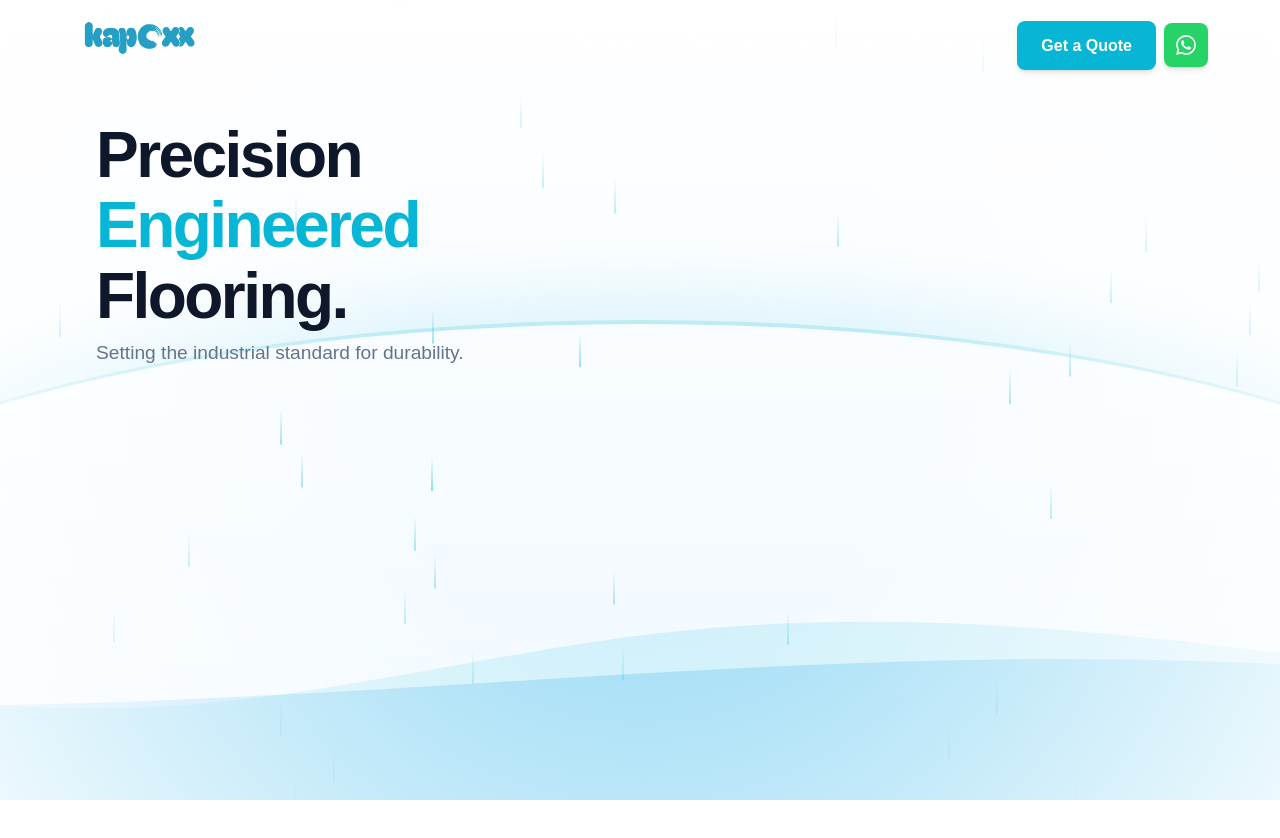
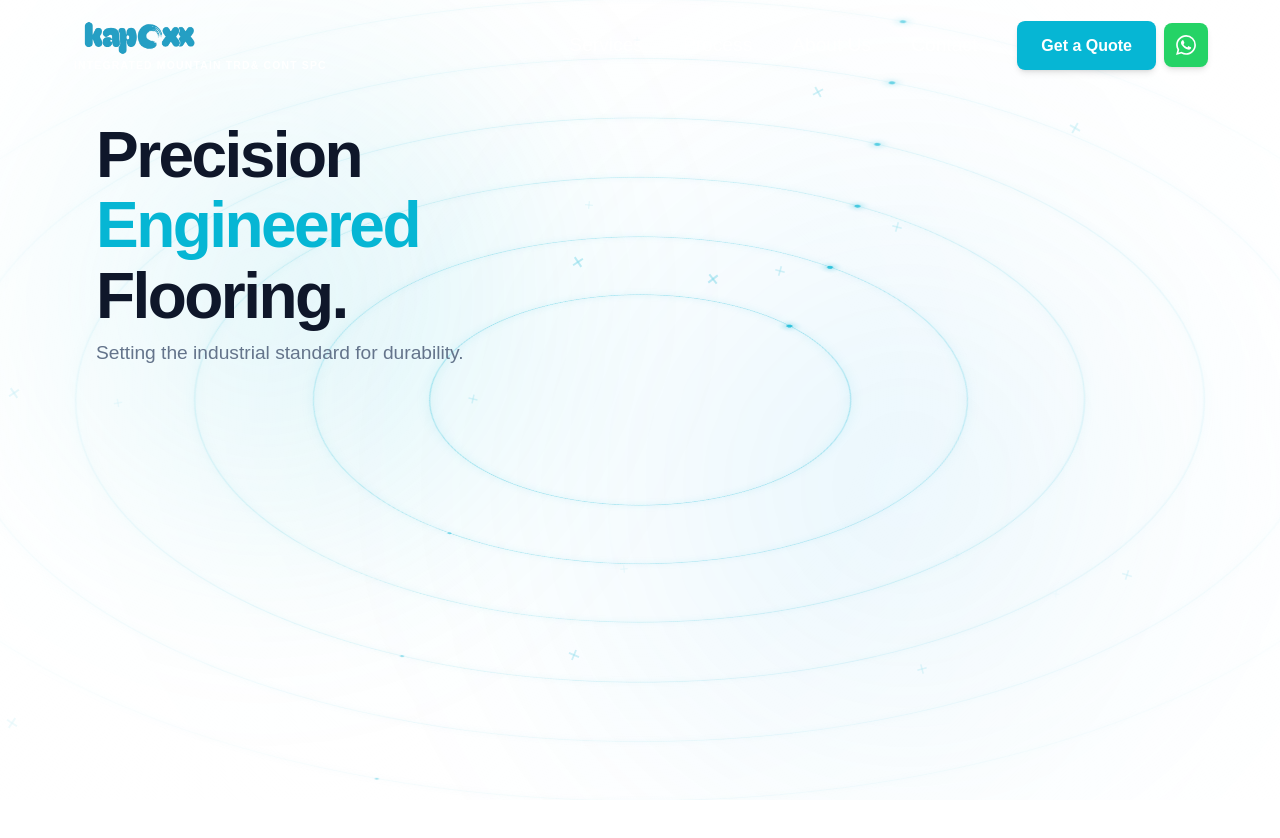
Before and after one commit to NIZAMMAC/kapoxx, a React (Vite) app: page / in a window 1280 px wide. Shown: the top 838 px of the page. Built offline with nearby package versions, Linux system fonts and the light colour scheme.

Commit message:
Update animation to Precision Engineering and Blueprint structural theme

```diff
--- a/src/components/AnimatedHeroBackground.jsx
+++ b/src/components/AnimatedHeroBackground.jsx
@@ -1,94 +1,143 @@
 import { motion } from 'framer-motion';
 
 export default function AnimatedHeroBackground() {
-    // Generate raindrops
-    const drops = Array.from({ length: 45 });
-
     return (
         <div style={{ position: 'absolute', top: 0, left: 0, width: '100%', height: '100%', overflow: 'hidden', zIndex: 0, backgroundColor: '#ffffff' }}>
 
-            {/* Soft background gradient */}
+            {/* Animated Epoxy Liquid Gradients (using blurred glowing orbs on white background) */}
+            <motion.div
+                animate={{
+                    scale: [1, 1.2, 1],
+                    x: ['0%', '5%', '-5%', '0%'],
+                    y: ['0%', '-5%', '5%', '0%'],
+                }}
+                transition={{ duration: 15, repeat: Infinity, ease: "linear" }}
+                style={{
+                    position: 'absolute',
+                    top: '-10%',
+                    left: '-10%',
+                    width: '60vw',
+                    height: '60vw',
+                    background: 'radial-gradient(circle, rgba(6, 182, 212, 0.15) 0%, transparent 60%)',
+                    filter: 'blur(60px)',
+                    zIndex: 1
+                }}
+            />
+
+            <motion.div
+                animate={{
+                    scale: [1, 1.3, 1],
+                    x: ['0%', '-8%', '5%', '0%'],
+                    y: ['0%', '8%', '-5%', '0%'],
+                }}
+                transition={{ duration: 18, repeat: Infinity, ease: "linear" }}
+                style={{
+                    position: 'absolute',
+                    bottom: '-10%',
+                    right: '-10%',
+                    width: '70vw',
+                    height: '70vw',
+                    background: 'radial-gradient(circle, rgba(14, 165, 233, 0.1) 0%, transparent 60%)',
+                    filter: 'blur(80px)',
+                    zIndex: 1
+                }}
+            />
+
+            {/* Precision Engineering Blueprint Rings */}
             <div style={{
                 position: 'absolute',
-                top: 0, left: 0, width: '100%', height: '100%',
-                background: 'linear-gradient(to bottom, #ffffff 0%, #f0f9ff 100%)',
-                zIndex: 1,
-            }}></div>
-
-            {/* Falling Raindrops representing water */}
-            <div style={{ position: 'absolute', top: 0, left: 0, width: '100%', height: '100%', zIndex: 2 }}>
-                {drops.map((_, i) => {
-                    const delay = Math.random() * 5;
-                    const duration = 1.2 + Math.random() * 1.5;
-                    const left = `${Math.random() * 100}%`;
-                    return (
+                top: '50%',
+                left: '50%',
+                transform: 'translate(-50%, -50%) rotateX(60deg)',
+                transformStyle: 'preserve-3d',
+                width: '100%',
+                height: '100%',
+                zIndex: 2,
+                display: 'flex',
+                justifyContent: 'center',
+                alignItems: 'center',
+                pointerEvents: 'none'
+            }}>
+                {[1, 2, 3, 4, 5, 6].map((i) => (
                     <motion.div
                         key={i}
-                            initial={{ y: -50, opacity: 0 }}
                         animate={{
-                                y: ['-10vh', '110vh'],
-                                opacity: [0, 0.6, 0]
+                            rotateZ: [0, 360],
+                            scale: [1, 1.02, 1]
                         }}
                         transition={{
-                                duration: duration,
-                                repeat: Infinity,
-                                ease: "linear",
-                                delay: delay
+                            rotateZ: { duration: 40 + i * 15, repeat: Infinity, ease: "linear", direction: i % 2 === 0 ? "reverse" : "normal" },
+                            scale: { duration: 6 + i, repeat: Infinity, ease: "easeInOut" }
                         }}
                         style={{
                             position: 'absolute',
-                                left: left,
-                                top: 0,
-                                width: '2px',
-                                height: '35px',
-                                background: 'linear-gradient(to bottom, transparent, rgba(6, 182, 212, 0.8))',
-                                borderRadius: '2px'
+                            width: `${15 + i * 18}vw`,
+                            height: `${15 + i * 18}vw`,
+                            border: `1px solid rgba(6, 182, 212, ${0.4 - i * 0.05})`,
+                            borderRadius: '50%',
+                            boxShadow: `0 0 15px rgba(6, 182, 212, ${0.1 - i * 0.01}) inset, 0 0 15px rgba(6, 182, 212, ${0.1 - i * 0.01})`
                         }}
-                        />
-                    );
-                })}
+                    >
+                        {/* Nodes on the rings for a technical look */}
+                        <div style={{
+                            position: 'absolute',
+                            top: '-3px',
+                            left: '50%',
+                            transform: 'translateX(-50%)',
+                            width: '6px',
+                            height: '6px',
+                            backgroundColor: 'rgba(6, 182, 212, 0.8)',
+                            borderRadius: '50%',
+                            boxShadow: '0 0 10px rgba(6, 182, 212, 1)'
+                        }}></div>
+                        {i % 2 === 0 && (
+                            <div style={{
+                                position: 'absolute',
+                                bottom: '-3px',
+                                left: '50%',
+                                transform: 'translateX(-50%)',
+                                width: '4px',
+                                height: '4px',
+                                backgroundColor: 'rgba(6, 182, 212, 0.5)',
+                                borderRadius: '50%',
+                            }}></div>
+                        )}
+                    </motion.div>
+                ))}
             </div>
 
-            {/* Shield / Membrane curve representing waterproofing */}
-            <div style={{
+            {/* Floating Technical Plus signs (Blueprint style) */}
+            <div style={{ position: 'absolute', top: 0, left: 0, width: '100%', height: '100%', zIndex: 3, pointerEvents: 'none' }}>
+                {Array.from({ length: 20 }).map((_, i) => (
+                    <motion.div
+                        key={i}
+                        initial={{ opacity: 0, scale: 0 }}
+                        animate={{
+                            opacity: [0, 0.5, 0],
+                            scale: [0.5, 1, 0.5],
+                            rotate: [0, 90]
+                        }}
+                        transition={{
+                            duration: 4 + Math.random() * 5,
+                            repeat: Infinity,
+                            delay: Math.random() * 6,
+                            ease: "easeInOut"
+                        }}
+                        style={{
                             position: 'absolute',
-                bottom: '-20%',
-                left: '50%',
-                transform: 'translateX(-50%)',
-                width: '150%',
-                height: '80%',
-                borderTop: '4px solid rgba(6, 182, 212, 0.25)',
-                borderRadius: '50%',
-                boxShadow: '0 -30px 60px rgba(6, 182, 212, 0.1)',
-                zIndex: 2,
-                pointerEvents: 'none'
-            }}></div>
-
-            {/* Flowing Water Waves at the bottom */}
-            <div style={{ position: 'absolute', bottom: 0, left: 0, width: '100%', height: '35%', zIndex: 3, opacity: 0.9 }}>
-                {/* Wave 1 (Back - Moves Left) */}
-                <motion.svg
-                    viewBox="0 0 1440 320"
-                    preserveAspectRatio="none"
-                    style={{ position: 'absolute', bottom: 0, width: '200%', height: '100%', left: 0 }}
-                    animate={{ x: ['0%', '-50%'] }}
-                    transition={{ duration: 25, repeat: Infinity, ease: "linear" }}
+                            left: `${Math.random() * 100}%`,
+                            top: `${Math.random() * 100}%`,
+                            width: '20px',
+                            height: '20px',
+                            display: 'flex',
+                            justifyContent: 'center',
+                            alignItems: 'center'
+                        }}
                     >
-                    <path fill="rgba(6, 182, 212, 0.15)" d="M0,160L48,176C96,192,192,224,288,213.3C384,203,480,149,576,128C672,107,768,117,864,138.7C960,160,1056,192,1152,192C1248,192,1344,160,1392,144L1440,128L1440,320L1392,320C1344,320,1248,320,1152,320C1056,320,960,320,864,320C768,320,672,320,576,320C480,320,384,320,288,320C192,320,96,320,48,320L0,320Z"></path>
-                    <path fill="rgba(6, 182, 212, 0.15)" transform="translate(1440, 0)" d="M0,160L48,176C96,192,192,224,288,213.3C384,203,480,149,576,128C672,107,768,117,864,138.7C960,160,1056,192,1152,192C1248,192,1344,160,1392,144L1440,128L1440,320L1392,320C1344,320,1248,320,1152,320C1056,320,960,320,864,320C768,320,672,320,576,320C480,320,384,320,288,320C192,320,96,320,48,320L0,320Z"></path>
-                </motion.svg>
-
-                {/* Wave 2 (Front - Moves Right) */}
-                <motion.svg
-                    viewBox="0 0 1440 320"
-                    preserveAspectRatio="none"
-                    style={{ position: 'absolute', bottom: 0, width: '200%', height: '70%', left: 0 }}
-                    animate={{ x: ['-50%', '0%'] }}
-                    transition={{ duration: 18, repeat: Infinity, ease: "linear" }}
-                >
-                    <path fill="rgba(14, 165, 233, 0.25)" d="M0,96L60,112C120,128,240,160,360,165.3C480,171,600,149,720,128C840,107,960,85,1080,90.7C1200,96,1320,128,1380,144L1440,160L1440,320L1380,320C1320,320,1200,320,1080,320C960,320,840,320,720,320C600,320,480,320,360,320C240,320,120,320,60,320L0,320Z"></path>
-                    <path fill="rgba(14, 165, 233, 0.25)" transform="translate(1440, 0)" d="M0,96L60,112C120,128,240,160,360,165.3C480,171,600,149,720,128C840,107,960,85,1080,90.7C1200,96,1320,128,1380,144L1440,160L1440,320L1380,320C1320,320,1200,320,1080,320C960,320,840,320,720,320C600,320,480,320,360,320C240,320,120,320,60,320L0,320Z"></path>
-                </motion.svg>
+                        <div style={{ position: 'absolute', width: '2px', height: '12px', backgroundColor: 'rgba(6, 182, 212, 0.5)' }}></div>
+                        <div style={{ position: 'absolute', width: '12px', height: '2px', backgroundColor: 'rgba(6, 182, 212, 0.5)' }}></div>
+                    </motion.div>
+                ))}
             </div>
 
         </div>
```
Lines whose indentation alone changed are shown as unchanged.
